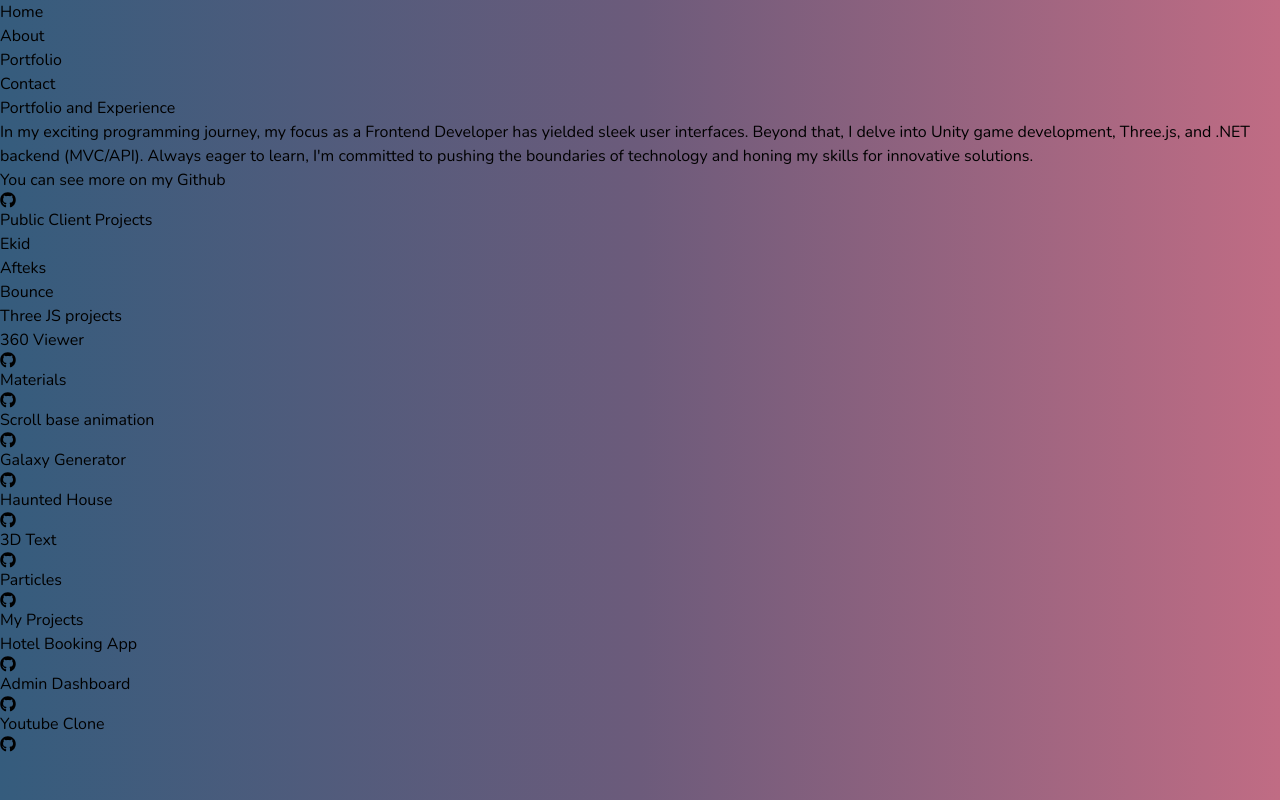
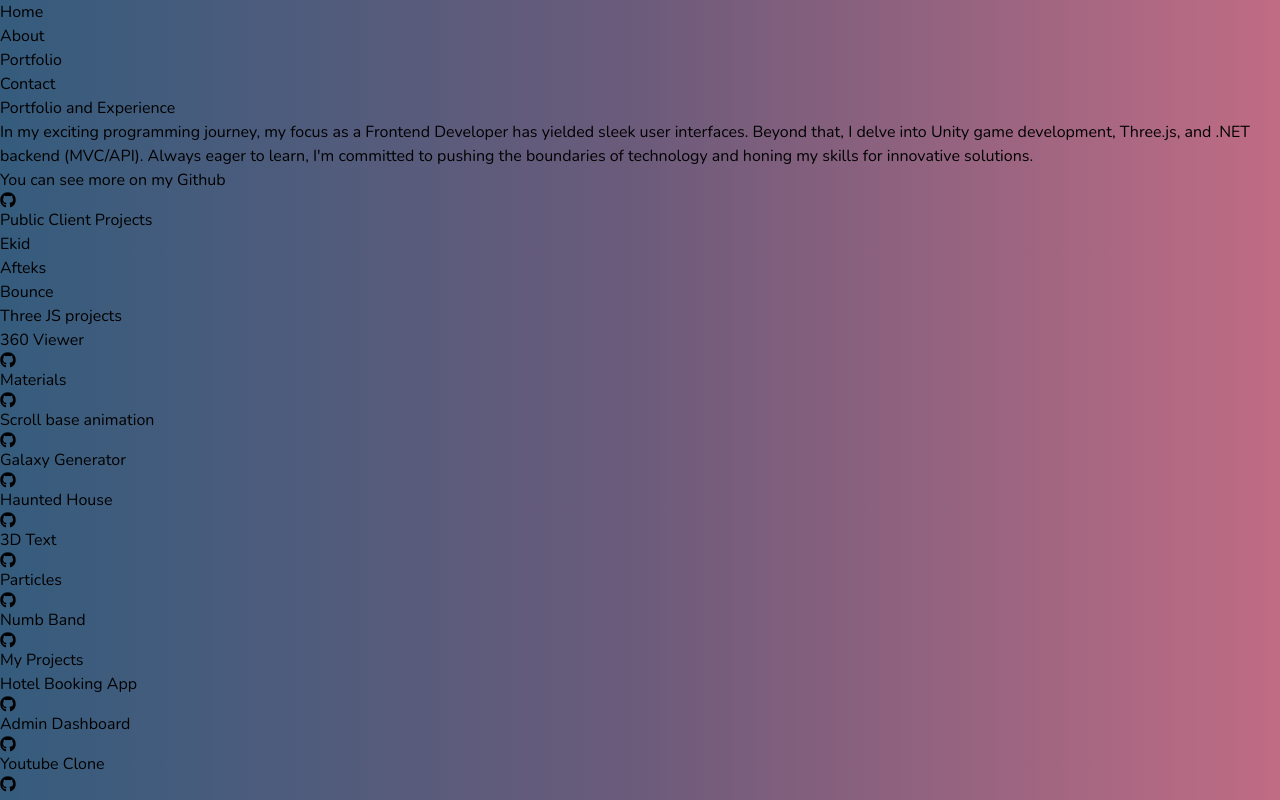
Before and after one commit to thefidanabdulla/thefidanabdulla-portfolio, a React (Vite) app: page /portfolio in a window 1280 px wide. Built offline with nearby package versions, Linux system fonts and the light colour scheme; a web font is replaced by a local one.

Commit message:
Update Portfolio.jsx

```diff
--- a/src/pages/Portfolio.jsx
+++ b/src/pages/Portfolio.jsx
@@ -183,6 +183,23 @@
                 <FaGithub/>
               </Link>
             </div>
+            <div
+                className="w-[300px] py-5 border-[2px] font-bold text-lg tracking-wide border-white rounded-sm bg-transparent hover:bg-[#ffffff50] transition-all duration-300 text-white flex flex-col items-center justify-center gap-3">
+              <Link
+                  target="_blank"
+                  to={"https://numb-band-three-js-scroll-effect.vercel.app/"}
+                  className="border-b border-white"
+              >
+                Numb Band
+              </Link>
+              <Link
+                  target="_blank"
+                  to={"https://github.com/thefidanabdulla/numb_band_three_js_scroll_effect/"}
+                  className="text-xl text-center"
+              >
+                <FaGithub/>
+              </Link>
+            </div>
           </div>
         </div>
         <div>
```
